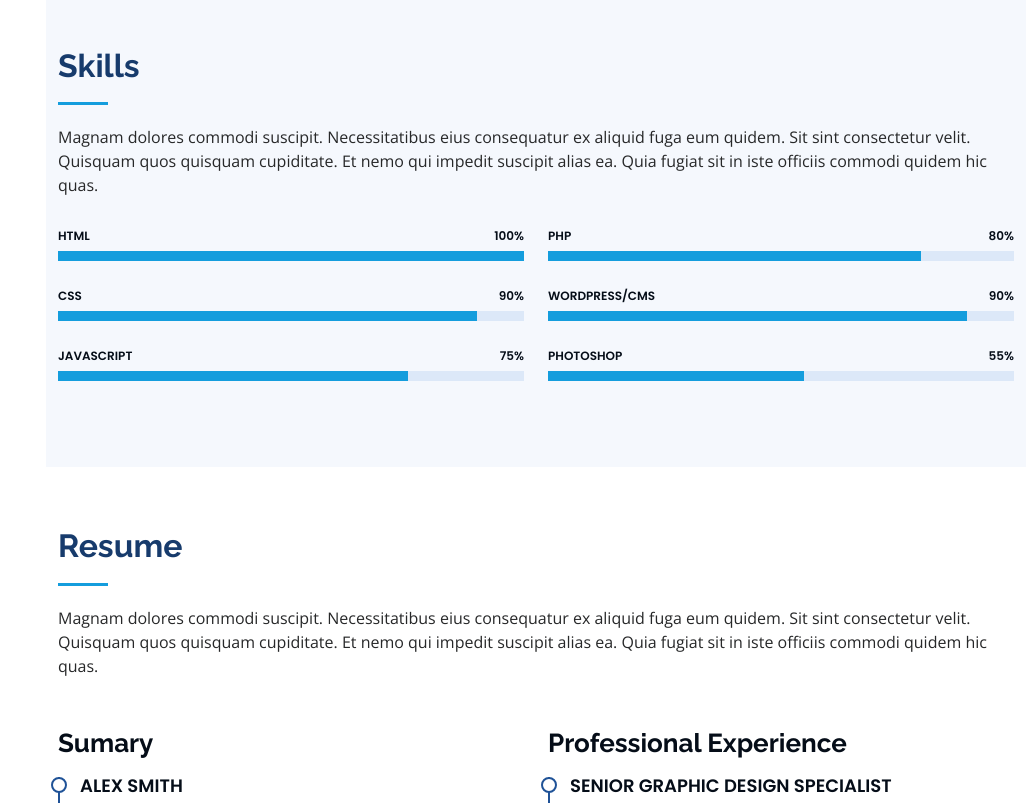
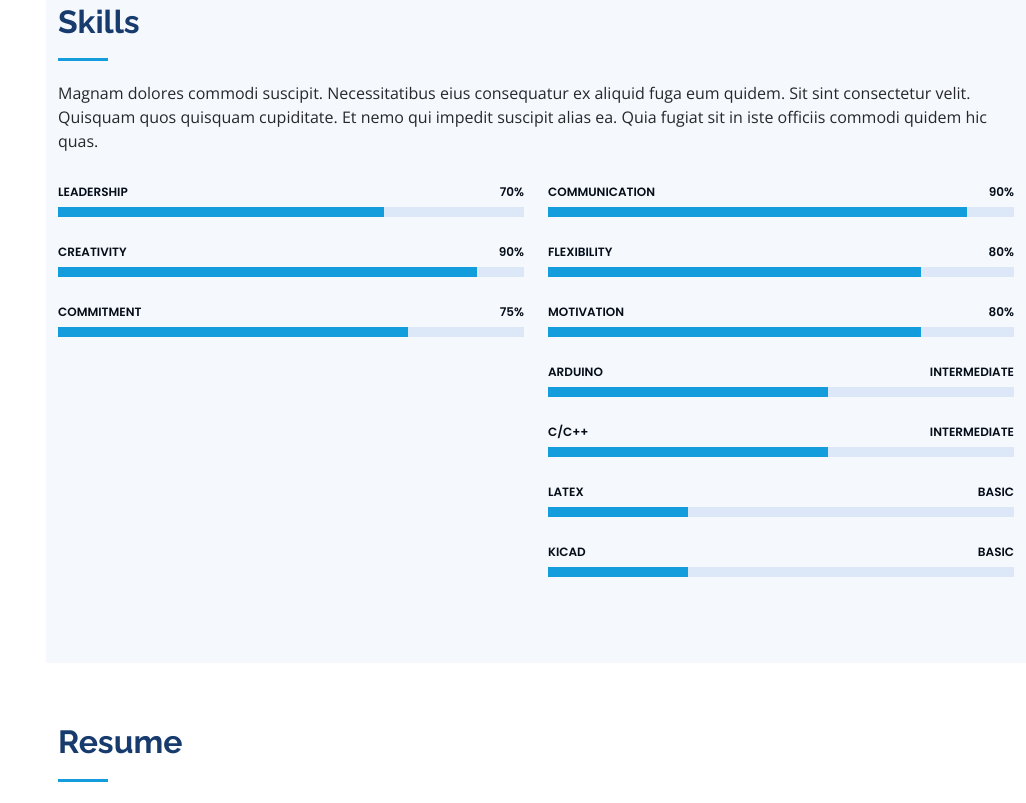
Before and after one commit to jumanascimento/jumanascimento.github.io, a plain HTML site: page index.html in a window 1280 px wide. Shown: the part 1982-2785 px from the top of the page, without its empty margins (254-1280 px from the left). Drawn offline with nearby package versions, Linux system fonts and the light colour scheme.

Commit message:
Add files via upload

```diff
--- a/index.html
+++ b/index.html
@@ -93,7 +93,7 @@
             <img src="assets/img/profile-img.jpg" class="img-fluid" alt="">
           </div>
           <div class="col-lg-8 pt-4 pt-lg-0 content" data-aos="fade-left">
-            <h3>UI/UX Designer &amp; Web Developer.</h3>
+            <h3>Eletrical engineer student</h3>
             <p class="fst-italic">
               Lorem ipsum dolor sit amet, consectetur adipiscing elit, sed do eiusmod tempor incididunt ut labore et dolore
               magna aliqua.
@@ -101,18 +101,17 @@
             <div class="row">
               <div class="col-lg-6">
                 <ul>
-                  <li><i class="bi bi-chevron-right"></i> <strong>Birthday:</strong> <span>1 May 1995</span></li>
-                  <li><i class="bi bi-chevron-right"></i> <strong>Website:</strong> <span>www.example.com</span></li>
-                  <li><i class="bi bi-chevron-right"></i> <strong>Phone:</strong> <span>+123 456 7890</span></li>
-                  <li><i class="bi bi-chevron-right"></i> <strong>City:</strong> <span>New York, USA</span></li>
+                  <li><i class="bi bi-chevron-right"></i> <strong>Birthday:</strong> <span>20 july 2002</span></li>
+                  <li><i class="bi bi-chevron-right"></i> <strong>Phone:</strong> <span>+55 (71)98521-3767</span></li>
+                  <li><i class="bi bi-chevron-right"></i> <strong>City:</strong> <span>Salvador, Brazil</span></li>
                 </ul>
               </div>
               <div class="col-lg-6">
                 <ul>
-                  <li><i class="bi bi-chevron-right"></i> <strong>Age:</strong> <span>30</span></li>
-                  <li><i class="bi bi-chevron-right"></i> <strong>Degree:</strong> <span>Master</span></li>
-                  <li><i class="bi bi-chevron-right"></i> <strong>PhEmailone:</strong> <span>email@example.com</span></li>
-                  <li><i class="bi bi-chevron-right"></i> <strong>Freelance:</strong> <span>Available</span></li>
+                  <li><i class="bi bi-chevron-right"></i> <strong>Age:</strong> <span>20</span></li>
+                  <li><i class="bi bi-chevron-right"></i> <strong>Degree:</strong> <span>Undergraduate</span></li>
+                  <li><i class="bi bi-chevron-right"></i> <strong>PhEmailone:</strong> <span>jm.nascimentorb@gmail.com</span></li>
+
                 </ul>
               </div>
             </div>
@@ -188,21 +187,21 @@
           <div class="col-lg-6" data-aos="fade-up">
 
             <div class="progress">
-              <span class="skill">HTML <i class="val">100%</i></span>
+              <span class="skill">Leadership <i class="val">70%</i></span>
               <div class="progress-bar-wrap">
-                <div class="progress-bar" role="progressbar" aria-valuenow="100" aria-valuemin="0" aria-valuemax="100"></div>
+                <div class="progress-bar" role="progressbar" aria-valuenow="70" aria-valuemin="0" aria-valuemax="100"></div>
               </div>
             </div>
 
             <div class="progress">
-              <span class="skill">CSS <i class="val">90%</i></span>
+              <span class="skill">Creativity <i class="val">90%</i></span>
               <div class="progress-bar-wrap">
                 <div class="progress-bar" role="progressbar" aria-valuenow="90" aria-valuemin="0" aria-valuemax="100"></div>
               </div>
             </div>
 
             <div class="progress">
-              <span class="skill">JavaScript <i class="val">75%</i></span>
+              <span class="skill">Commitment <i class="val">75%</i></span>
               <div class="progress-bar-wrap">
                 <div class="progress-bar" role="progressbar" aria-valuenow="75" aria-valuemin="0" aria-valuemax="100"></div>
               </div>
@@ -213,23 +212,51 @@
           <div class="col-lg-6" data-aos="fade-up" data-aos-delay="100">
 
             <div class="progress">
-              <span class="skill">PHP <i class="val">80%</i></span>
+              <span class="skill">Communication <i class="val">90%</i></span>
+              <div class="progress-bar-wrap">
+                <div class="progress-bar" role="progressbar" aria-valuenow="90" aria-valuemin="0" aria-valuemax="100"></div>
+              </div>
+            </div>
+
+            <div class="progress">
+              <span class="skill">Flexibility <i class="val">80%</i></span>
               <div class="progress-bar-wrap">
                 <div class="progress-bar" role="progressbar" aria-valuenow="80" aria-valuemin="0" aria-valuemax="100"></div>
               </div>
             </div>
 
             <div class="progress">
-              <span class="skill">WordPress/CMS <i class="val">90%</i></span>
+              <span class="skill">Motivation <i class="val">80%</i></span>
               <div class="progress-bar-wrap">
-                <div class="progress-bar" role="progressbar" aria-valuenow="90" aria-valuemin="0" aria-valuemax="100"></div>
+                <div class="progress-bar" role="progressbar" aria-valuenow="80" aria-valuemin="0" aria-valuemax="100"></div>
               </div>
             </div>
 
             <div class="progress">
-              <span class="skill">Photoshop <i class="val">55%</i></span>
+              <span class="skill">Arduino <i class="val">Intermediate</i></span>
               <div class="progress-bar-wrap">
-                <div class="progress-bar" role="progressbar" aria-valuenow="55" aria-valuemin="0" aria-valuemax="100"></div>
+                <div class="progress-bar" role="progressbar" aria-valuenow="60" aria-valuemin="0" aria-valuemax="100"></div>
+              </div>
+            </div>
+
+            <div class="progress">
+              <span class="skill">c/c++ <i class="val">Intermediate</i></span>
+              <div class="progress-bar-wrap">
+                <div class="progress-bar" role="progressbar" aria-valuenow="60" aria-valuemin="0" aria-valuemax="100"></div>
+              </div>
+            </div>
+
+            <div class="progress">
+              <span class="skill">Latex <i class="val">Basic</i></span>
+              <div class="progress-bar-wrap">
+                <div class="progress-bar" role="progressbar" aria-valuenow="30" aria-valuemin="0" aria-valuemax="100"></div>
+              </div>
+            </div>
+
+            <div class="progress">
+              <span class="skill">Kicad <i class="val">Basic</i></span>
+              <div class="progress-bar-wrap">
+                <div class="progress-bar" role="progressbar" aria-valuenow="30" aria-valuemin="0" aria-valuemax="100"></div>
               </div>
             </div>
 
```
